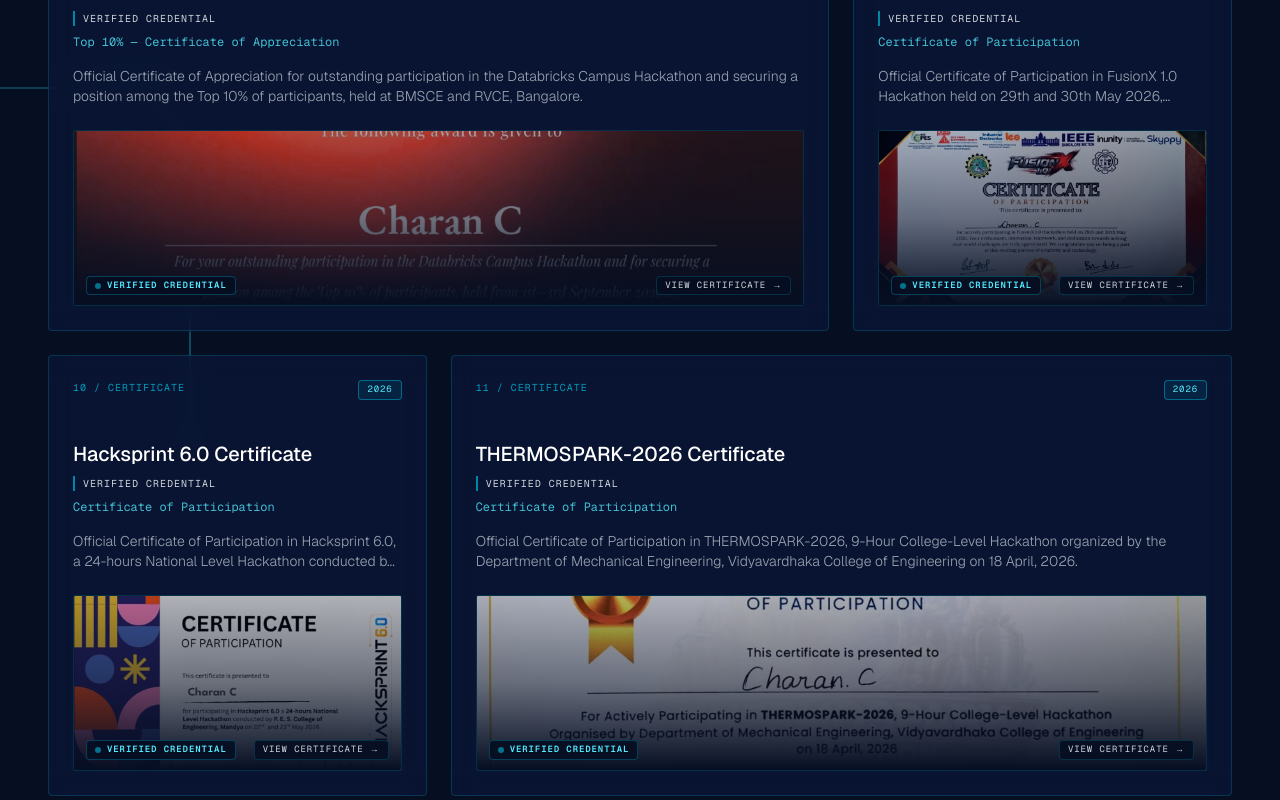
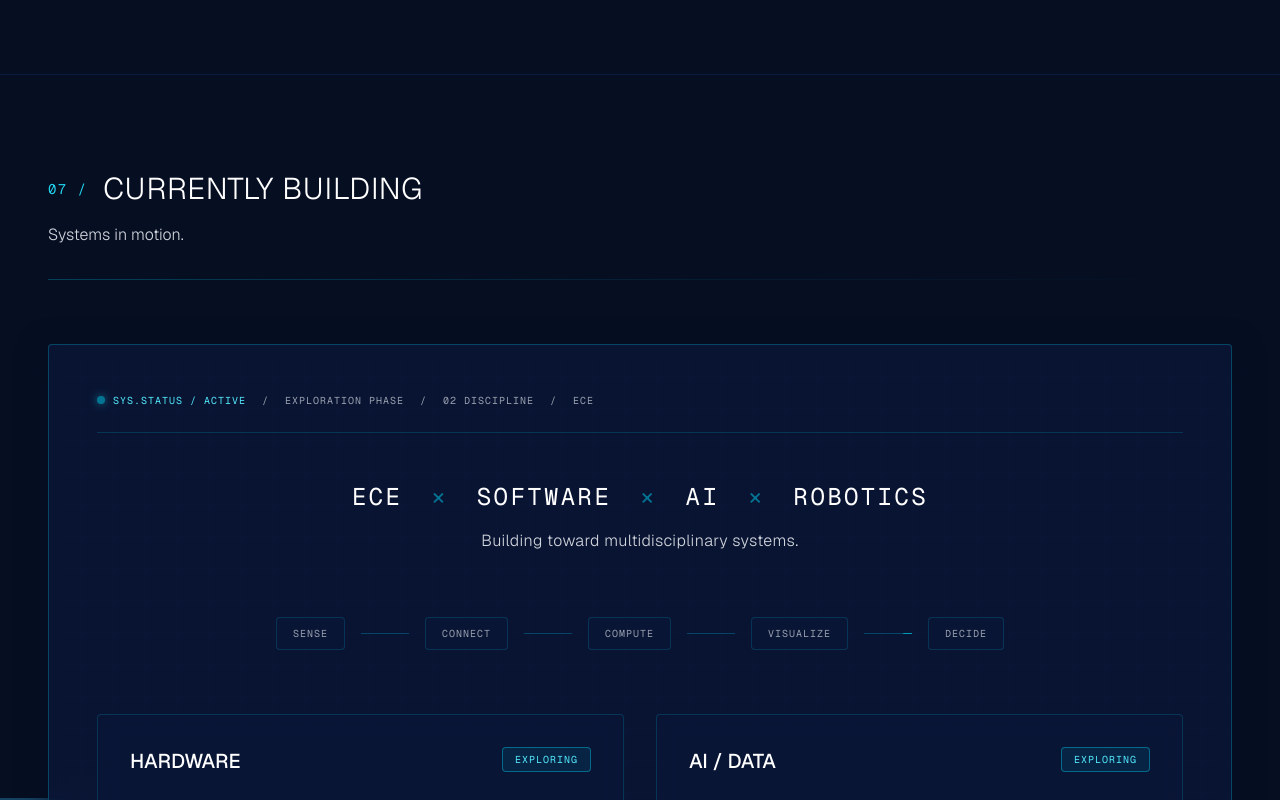
Before and after one commit to Charan31106/Charan, a Next.js app: page / in a window 1280 px wide. Shown: the part 9380-10180 px from the top of the page. Built offline with nearby package versions, Linux system fonts and the light colour scheme.

Commit message:
fix: remove duplicate certificate entries from Beyond Building archive

```diff
--- a/src/components/beyond-building.tsx
+++ b/src/components/beyond-building.tsx
@@ -37,9 +37,13 @@
     };
   }, [selectedItem]);
 
-  const filteredData = evidenceData.filter(item =>
-    activeFilter === 'all' ? true : item.category === activeFilter
-  );
+  const filteredData = evidenceData.filter(item => {
+    if (activeFilter === 'all') return true;
+    if (activeFilter === 'certificate') {
+      return item.category === 'certificate' || Boolean(item.certificateAsset);
+    }
+    return item.category === activeFilter;
+  });
 
   return (
     <section id="beyond" className="py-24 relative bg-transparent">
@@ -96,7 +100,7 @@
                 >
                   <div className="flex justify-between items-start mb-10 relative z-10">
                     <span className="text-[10px] font-mono tracking-widest text-cyan-400/70 uppercase">
-                      {String(index + 1).padStart(2, '0')} / {item.category}
+                      {String(index + 1).padStart(2, '0')} / {activeFilter === 'certificate' ? 'CERTIFICATE' : item.category}
                     </span>
                     {item.year && (
                       <span className="text-[9px] font-mono tracking-widest text-cyan-300 border border-cyan-400/40 px-2 py-0.5 rounded-sm bg-cyan-500/10">
--- a/src/data/evidence.ts
+++ b/src/data/evidence.ts
@@ -176,76 +176,5 @@
     description: 'Collaborating with student engineers to design and build autonomous and humanoid robotics projects.',
     status: 'asset-pending',
     tags: ['ROBOTICS', 'COMMUNITY'],
-  },
-
-  // CERTIFICATES
-  {
-    id: 'cert-databricks-2026',
-    category: 'certificate',
-    title: 'Databricks Campus Hackathon Certificate',
-    subtitle: 'Top 10% — Certificate of Appreciation',
-    type: 'VERIFIED CREDENTIAL',
-    year: '2026',
-    date: 'Sept 1–3, 2026',
-    organizer: 'HackCulture & Databricks (Bengaluru Tech Week)',
-    location: 'BMSCE & RVCE, Bangalore',
-    achievement: 'Secured position among the Top 10% of participants.',
-    description: 'Official Certificate of Appreciation for outstanding participation in the Databricks Campus Hackathon and securing a position among the Top 10% of participants, held at BMSCE and RVCE, Bangalore.',
-    image: '/certificates/databricks-hackathon-2026.jpg',
-    certificateAsset: '/certificates/databricks-hackathon-2026.jpg',
-    status: 'available',
-    tags: ['TOP 10%', 'VERIFIED', 'DATABRICKS'],
-    featured: true,
-  },
-  {
-    id: 'cert-fusionx-2026',
-    category: 'certificate',
-    title: 'FusionX 1.0 Certificate',
-    subtitle: 'Certificate of Participation',
-    type: 'VERIFIED CREDENTIAL',
-    year: '2026',
-    date: 'May 29–30, 2026',
-    organizer: 'IEEE PES & PELS Student Branch Chapters, VVCE',
-    location: 'Vidyavardhaka College of Engineering',
-    achievement: 'Active participation and hardware/software integration.',
-    description: 'Official Certificate of Participation in FusionX 1.0 Hackathon held on 29th and 30th May 2026, organized by IEEE PES & PELS Student Branch Chapters at VVCE.',
-    image: '/certificates/fusionx-2026.jpg',
-    certificateAsset: '/certificates/fusionx-2026.jpg',
-    status: 'available',
-    tags: ['IEEE PES/PELS', 'VERIFIED', 'VVCE'],
-  },
-  {
-    id: 'cert-hacksprint-6',
-    category: 'certificate',
-    title: 'Hacksprint 6.0 Certificate',
-    subtitle: 'Certificate of Participation',
-    type: 'VERIFIED CREDENTIAL',
-    year: '2026',
-    date: 'May 22–23, 2026',
-    organizer: 'P.E.S. College of Engineering, Mandya',
-    location: 'PESCE, Mandya',
-    achievement: 'Successfully completed 24-hour national hackathon.',
-    description: 'Official Certificate of Participation in Hacksprint 6.0, a 24-hours National Level Hackathon conducted by P.E.S. College of Engineering, Mandya on 22nd and 23rd May 2026.',
-    image: '/certificates/hacksprint-6-2026.jpg',
-    certificateAsset: '/certificates/hacksprint-6-2026.jpg',
-    status: 'available',
-    tags: ['24-HOUR', 'VERIFIED', 'PESCE'],
-  },
-  {
-    id: 'cert-thermospark-2026',
-    category: 'certificate',
-    title: 'THERMOSPARK-2026 Certificate',
-    subtitle: 'Certificate of Participation',
-    type: 'VERIFIED CREDENTIAL',
-    year: '2026',
-    date: 'April 18, 2026',
-    organizer: 'Dept. of Mechanical Engineering, VVCE',
-    location: 'Vidyavardhaka College of Engineering',
-    achievement: 'Completed 9-Hour college-level hackathon.',
-    description: 'Official Certificate of Participation in THERMOSPARK-2026, 9-Hour College-Level Hackathon organized by the Department of Mechanical Engineering, Vidyavardhaka College of Engineering on 18 April, 2026.',
-    image: '/certificates/thermospark-2026.jpg',
-    certificateAsset: '/certificates/thermospark-2026.jpg',
-    status: 'available',
-    tags: ['9-HOUR', 'VERIFIED', 'VVCE'],
   }
 ];
```
